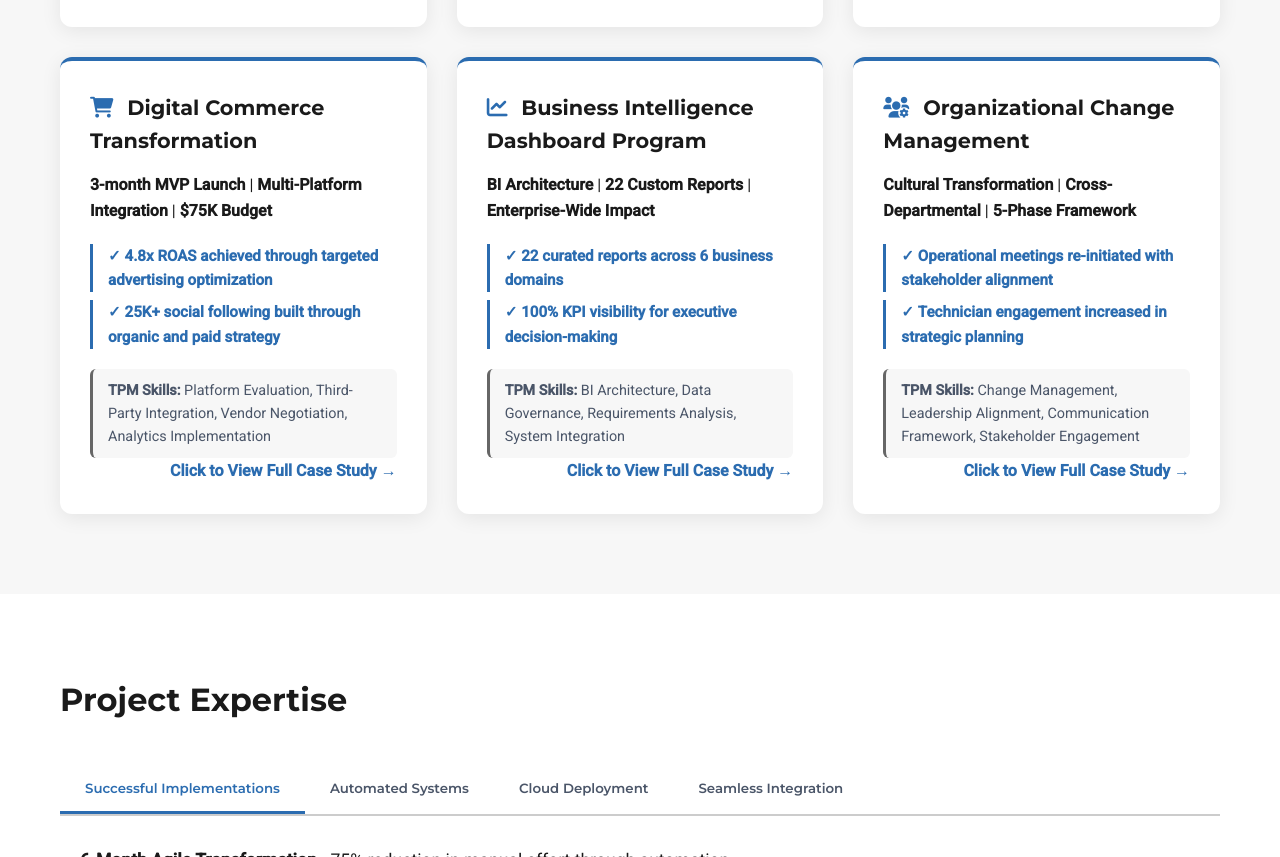
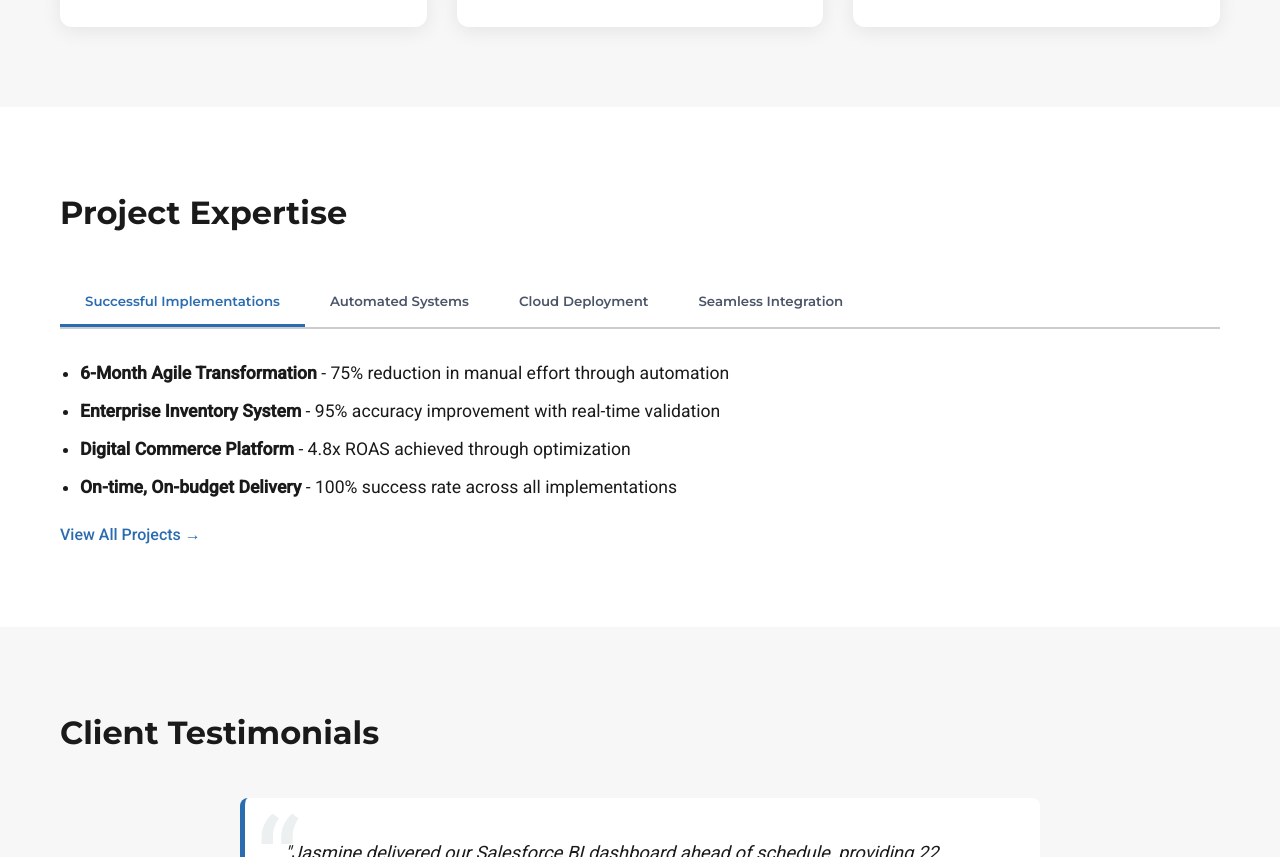
Before and after one commit to JasmineART/Project-Manager-Portfolio, a plain HTML site: page index.html in a window 1280 px wide. Shown: the part 1979-2836 px from the top of the page. Drawn offline with Linux system fonts and the light colour scheme.

Commit message:
Streamline portfolio to top 3 case studies for focused impact

```diff
--- a/index.html
+++ b/index.html
@@ -805,51 +805,6 @@
                     </div>
                     <div class="view-link" style="color: var(--accent-color); font-weight: 600;">Click to View Full Case Study &rarr;</div>
                 </div>
-
-                <div class="case-card" onclick="window.open('ecommerce-website.html', '_blank')" style="cursor: pointer;">
-                    <div>
-                        <h3><i class="fas fa-shopping-cart" style="color: var(--accent-color);"></i> Digital Commerce Transformation</h3>
-                        <p><strong>3-month MVP Launch</strong> | <strong>Multi-Platform Integration</strong> | <strong>$75K Budget</strong></p>
-                        <ul class="results-list">
-                            <li>✓ <strong>4.8x ROAS</strong> achieved through targeted advertising optimization</li>
-                            <li>✓ <strong>25K+ social following</strong> built through organic and paid strategy</li>
-                        </ul>
-                        <div class="project-methodology" style="margin-top: 15px; font-size: 0.9em; color: var(--secondary-text);">
-                            <strong>TPM Skills:</strong> Platform Evaluation, Third-Party Integration, Vendor Negotiation, Analytics Implementation
-                        </div>
-                    </div>
-                    <div class="view-link" style="color: var(--accent-color); font-weight: 600;">Click to View Full Case Study &rarr;</div>
-                </div>
-
-                <div class="case-card" onclick="window.open('salesforce-dashboard.html', '_blank')" style="cursor: pointer;">
-                    <div>
-                        <h3><i class="fas fa-chart-line" style="color: var(--accent-color);"></i> Business Intelligence Dashboard Program</h3>
-                        <p><strong>BI Architecture</strong> | <strong>22 Custom Reports</strong> | <strong>Enterprise-Wide Impact</strong></p>
-                        <ul class="results-list">
-                            <li>✓ <strong>22 curated reports</strong> across 6 business domains</li>
-                            <li>✓ <strong>100% KPI visibility</strong> for executive decision-making</li>
-                        </ul>
-                        <div class="project-methodology" style="margin-top: 15px; font-size: 0.9em; color: var(--secondary-text);">
-                            <strong>TPM Skills:</strong> BI Architecture, Data Governance, Requirements Analysis, System Integration
-                        </div>
-                    </div>
-                    <div class="view-link" style="color: var(--accent-color); font-weight: 600;">Click to View Full Case Study &rarr;</div>
-                </div>
-
-                <div class="case-card" onclick="window.open('stakeholder-team-building.html', '_blank')" style="cursor: pointer;">
-                    <div>
-                        <h3><i class="fas fa-users-cog" style="color: var(--accent-color);"></i> Organizational Change Management</h3>
-                        <p><strong>Cultural Transformation</strong> | <strong>Cross-Departmental</strong> | <strong>5-Phase Framework</strong></p>
-                        <ul class="results-list">
-                            <li>✓ <strong>Operational meetings re-initiated</strong> with stakeholder alignment</li>
-                            <li>✓ <strong>Technician engagement increased</strong> in strategic planning</li>
-                        </ul>
-                        <div class="project-methodology" style="margin-top: 15px; font-size: 0.9em; color: var(--secondary-text);">
-                            <strong>TPM Skills:</strong> Change Management, Leadership Alignment, Communication Framework, Stakeholder Engagement
-                        </div>
-                    </div>
-                    <div class="view-link" style="color: var(--accent-color); font-weight: 600;">Click to View Full Case Study &rarr;</div>
-                </div>
             </div>
         </div>
     </section>
```
